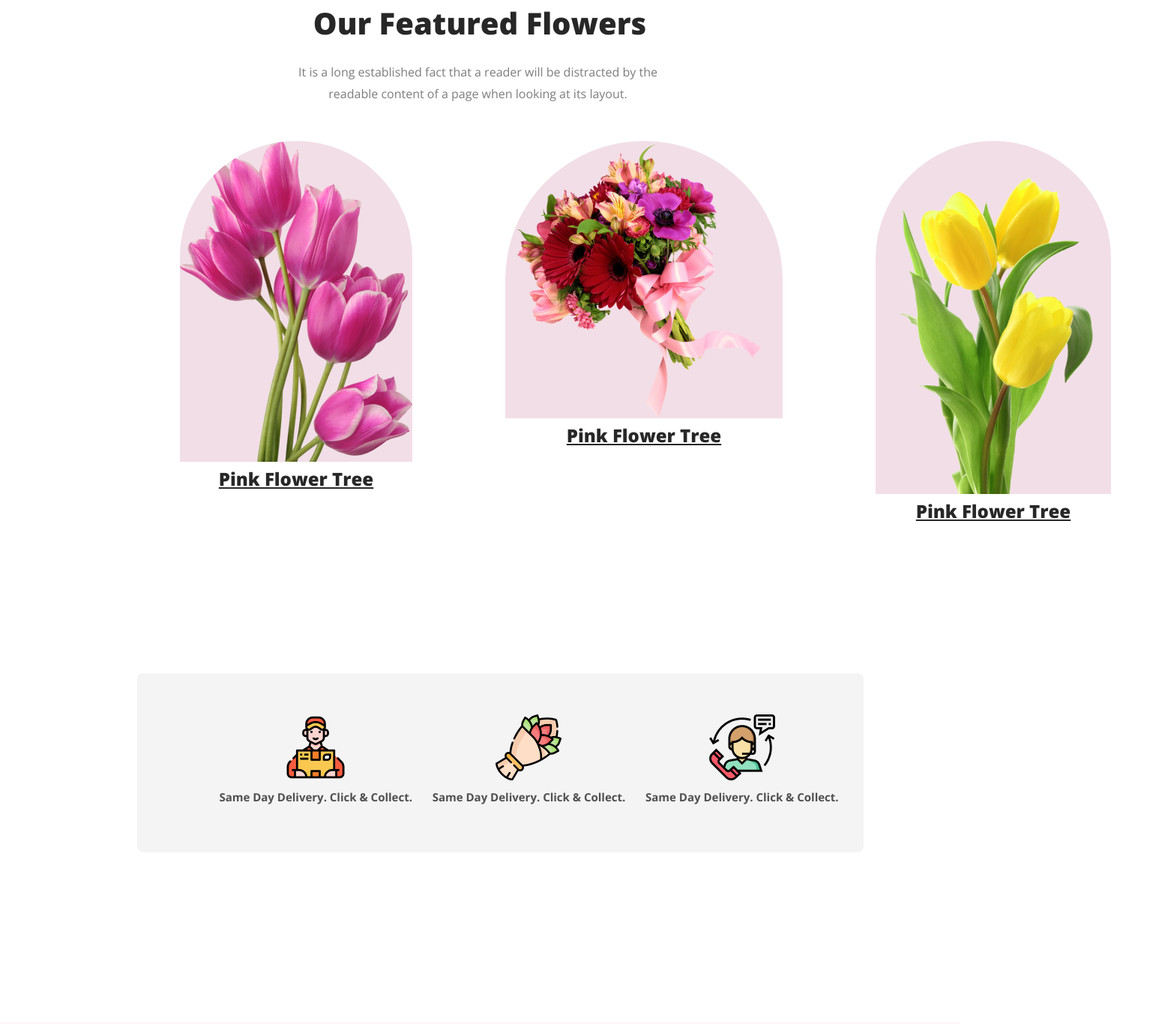
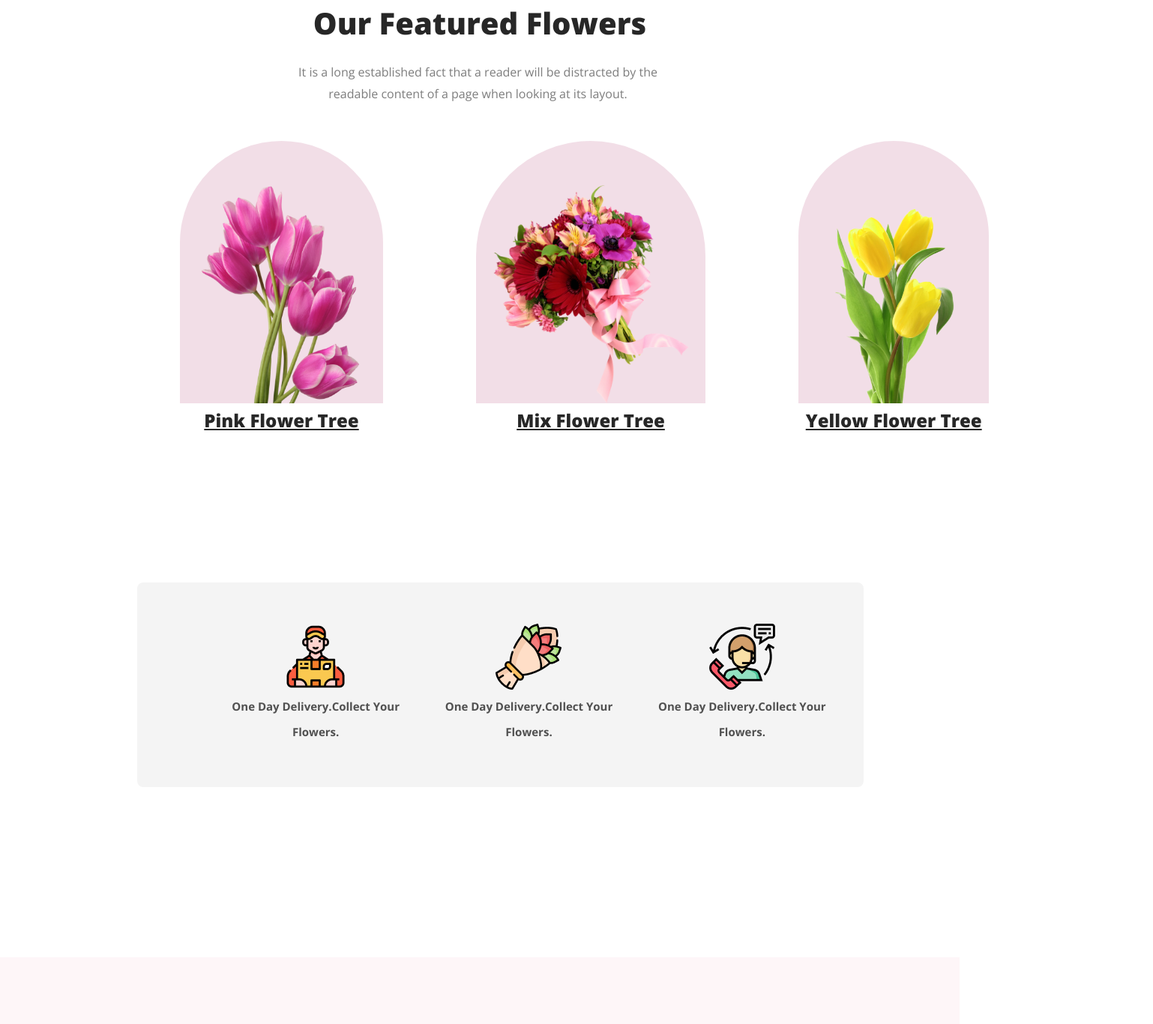
Before and after one commit to hablasharif/A-Flower-Shop-website, a plain HTML site: page index.html in a window 1280 px wide. Shown: the part 714-2080 px from the top of the page at 75% size, 1538 px wide, since content can reach past the window. Drawn offline with nearby package versions, Linux system fonts and the light colour scheme.

Commit message:
this is  commit

```diff
--- a/index.css
+++ b/index.css
@@ -85,24 +85,24 @@ main {
   padding-left: 240px;
   padding-right: 240px;
 }
-.imgpic1 {
+.imagepic1 {
   width: auto;
-  height: 289px;
+  height: 350px;
   padding-top: 60px;
   padding-bottom: 0px;
   padding-left: 29px;
   padding-right: 32px;
 }
-.imgpic2 {
-  width: 218px;
-  height: 289px;
+.imagepic2 {
+  width: auto;
+  height: 350px;
   padding-top: 55px;
   padding-bottom: 0px;
   padding-left: 11px;
 }
-.imgpic3 {
+.imagepic3 {
   width: auto;
-  height: 289px;
+  height: 350px;
   padding-top: 60px;
   padding-bottom: 0px;
   padding-left: 29px;
@@ -174,7 +174,7 @@ main {
 /* Subscribe Part */
 
 .subscribe {
-  background-image: url(/img/Rectangle\ 9.png);
+  background-image: url(flowerimages/flowers7.png);
   margin-left: 140px;
   margin-right: 140px;
 }
--- a/index.html
+++ b/index.html
@@ -42,16 +42,16 @@ It is widely recognized that when individuals examine the layout of a page, they
       </div>
       <section class="flowers">
         <div>
-          <img src="flowerimages/flower6.png" alt="image1" class="img1" />
+          <img src="flowerimages/flower6.png" alt="image1" class="imagepic1" />
           <p>Pink Flower Tree</p>
         </div>
         <div>
-          <img src="flowerimages/flower5.png" alt="image2" class="img2" />
-          <p>Pink Flower Tree</p>
+          <img src="flowerimages/flower5.png" alt="image2" class="imagepic2" />
+          <p>Mix Flower Tree</p>
         </div>
         <div>
-          <img src="flowerimages/flower7.png" alt="image3" class="img3" />
-          <p>Pink Flower Tree</p>
+          <img src="flowerimages/flower7.png" alt="image3" class="imagepic3" />
+          <p>Yellow Flower Tree</p>
         </div>
       </section>
     </main>
@@ -60,15 +60,15 @@ It is widely recognized that when individuals examine the layout of a page, they
       <div class="delivary">
         <div>
           <img src="flowerimages/mygroup57.png" alt="delivaryPerson" />
-          <p>Same Day Delivery. Click & Collect.</p>
+          <p>One Day Delivery.Collect Your Flowers.</p>
         </div>
         <div>
           <img src="flowerimages/mygroup58.png" alt="delivaryPerson" />
-          <p>Same Day Delivery. Click & Collect.</p>
+          <p>One Day Delivery.Collect Your Flowers.</p>
         </div>
         <div>
           <img src="flowerimages/mygroup59.png" alt="delivaryPerson" />
-          <p>Same Day Delivery. Click & Collect.</p>
+          <p>One Day Delivery.Collect Your Flowers.</p>
         </div>
       </div>
     </section>
@@ -99,16 +99,16 @@ It is widely recognized that when individuals examine the layout of a page, they
       </div>
       <section class="instagram">
         <div>
-          <img src="flowerimages/flower1.png" alt="image1" class="img1" />
+          <img src="flowerimages/flower1.png" alt="image1" class="imagepic1" />
         </div>
         <div>
-          <img src="flowerimages/flowers4.png" alt="image2" class="img2" />
+          <img src="flowerimages/flowers4.png" alt="image2" class="imagepic2" />
         </div>
         <div>
-          <img src="flowerimages/flowers5.png" alt="image3" class="img3" />
+          <img src="flowerimages/flowers5.png" alt="image3" class="imagepic3" />
         </div>
         <div>
-          <img src="flowerimages/flowers6.png" alt="image4" class="img3" />
+          <img src="flowerimages/flowers6.png" alt="image4" class="imagepic3" />
         </div>
       </section>
     </section>
@@ -131,7 +131,7 @@ It is widely recognized that when individuals examine the layout of a page, they
         It is a long established fact that a reader will be distracted by the
         readable content of a page when looking at its layout.
       </p>
-      <p class="copy">&copf;2000-2023, https://www.FlowerShop.com. All rights reserved.</p>
+      <p class="copy">&copf;2000-2023,<a href=" https://hablasharif.github.io/A-Flower-Shop-website/"> flwoershop.com </a>All rights reserved.</p>
     </footer>
   </body>
 </html>
```
